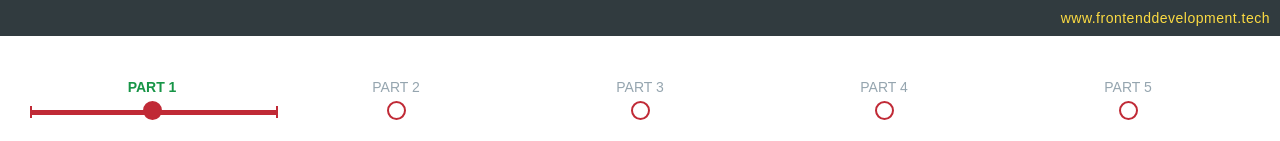
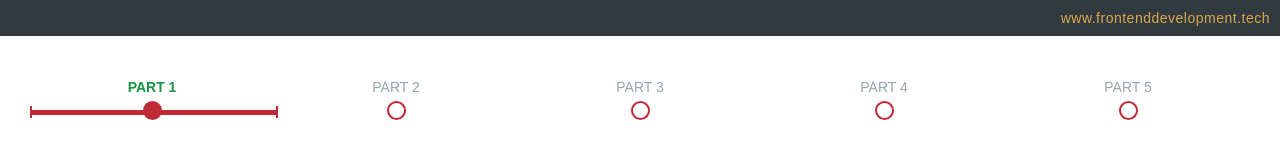
Before and after one commit to eastcoastdeveloper/angular-wizard-example, an Angular app: page / in a window 1280 px wide. Shown: the top 141 px of the page. Built offline with nearby package versions, Linux system fonts and the light colour scheme.

Commit message:
1 file modified

```diff
--- a/src/styles.css
+++ b/src/styles.css
@@ -14,7 +14,7 @@ body {
   display: block;
   cursor: pointer;
   background-color: #313b3f;
-  color: #fcdb42;
+  color: #d9a74a;
   padding: 10px;
   text-decoration: none;
   text-align: right;
```
